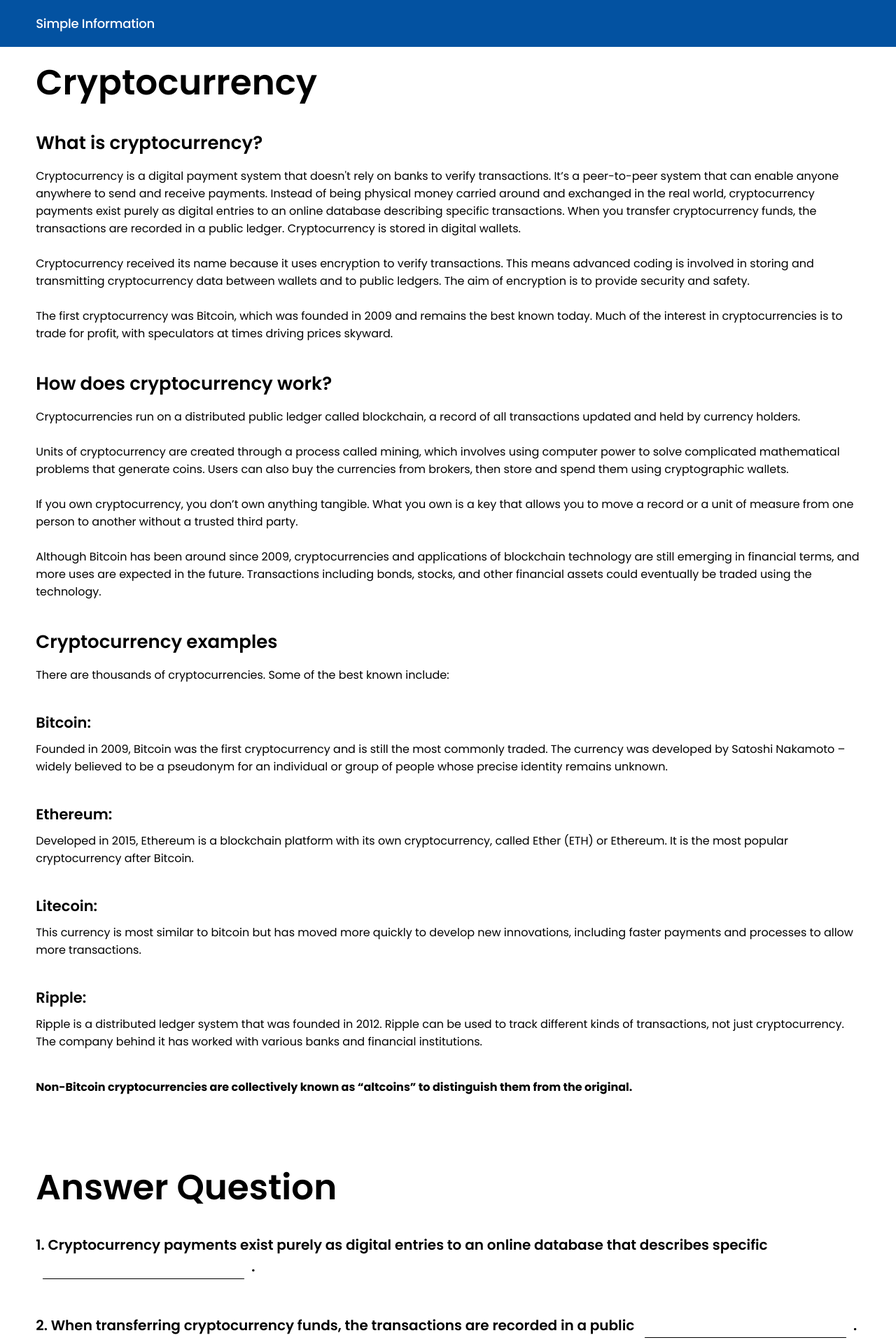
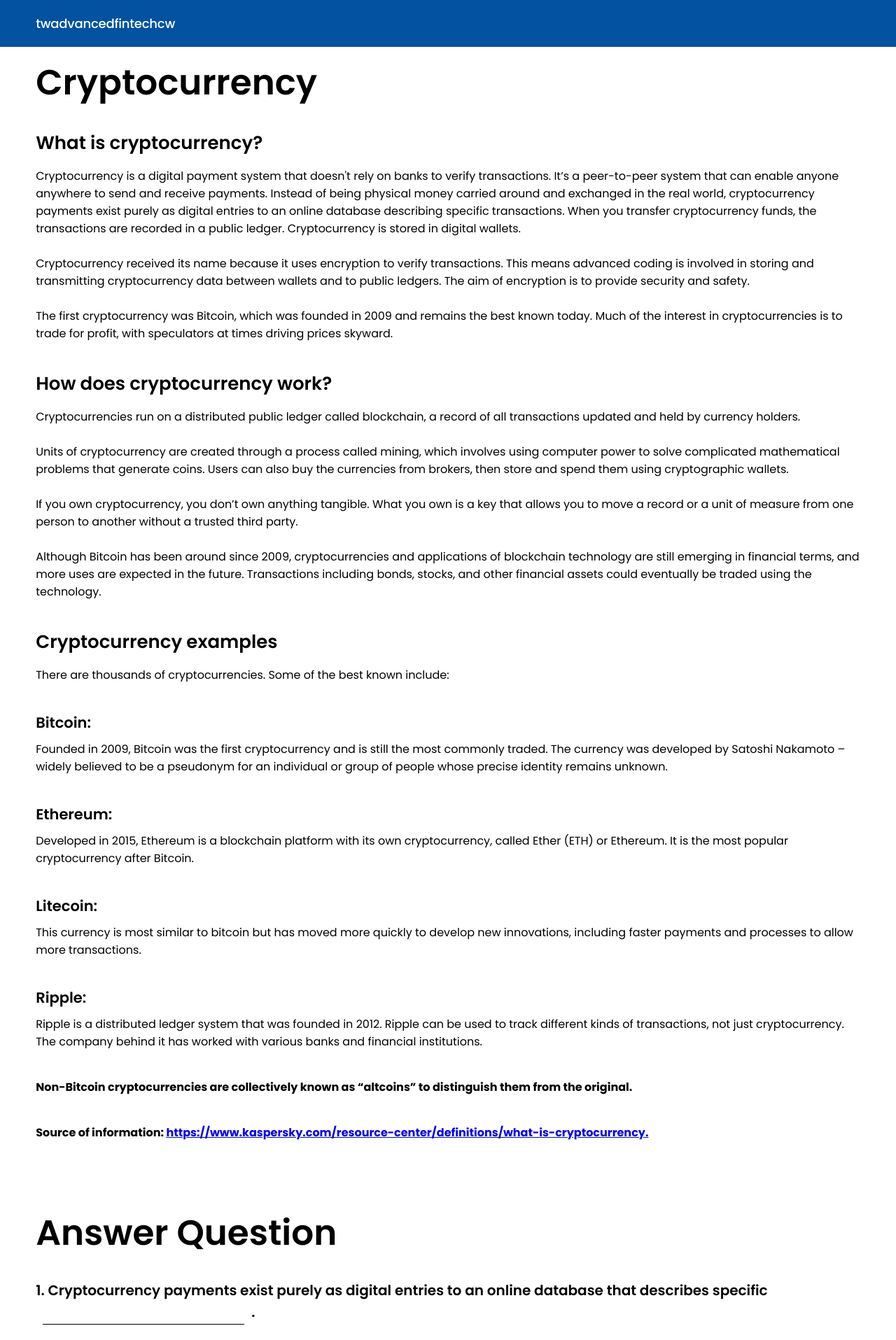
Before and after one commit to KMOmiteHasan/crypto-ques, a plain HTML site: page index.html in a window 1280 px wide. Shown: the top 1915 px of the page at 70% size. Drawn offline with Linux system fonts and the light colour scheme.

Commit message:
Add files via upload

```diff
--- a/index.html
+++ b/index.html
@@ -34,7 +34,7 @@
             <nav class="header-navigation">
                 <ul class="navigation-menu">
                     <li>
-                        <a class="menu-link" id="signInBtn" href="#">Simple Information</a>
+                        <a class="menu-link" id="signInBtn" href="#">twadvancedfintechcw</a>
                     </li>
                 </ul>
             </nav>
@@ -140,6 +140,12 @@
                     <strong>Non-Bitcoin cryptocurrencies are collectively known as “altcoins” to distinguish them from
                         the original.</strong>
                 </p>
+
+                <p>
+                    <strong>
+                        Source of information: <a href="https://www.kaspersky.com/resource-center/definitions/what-is-cryptocurrency">https://www.kaspersky.com/resource-center/definitions/what-is-cryptocurrency.</a>
+                    </strong>
+                </p>
             </div>
 
         </div>
@@ -190,7 +196,7 @@
 
     <footer class="main-footer" id="mainFooter">
         <div class="footer-copyright">
-            <p>Copyright @Cryptocurrency All right reserved</p>
+            <p>Taimour Warraich - Advanced Financial Technology</p>
         </div>
     </footer>
 
```
